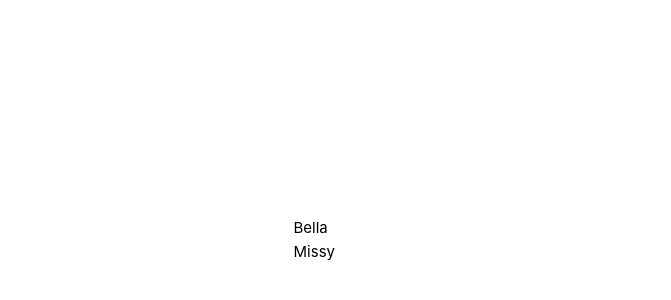
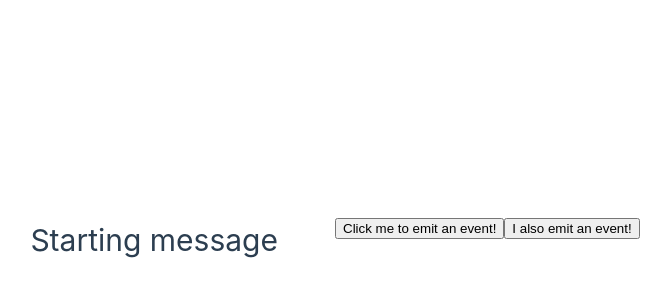
Before and after one commit to JasonXBOptel/vue_fullstack, a Vue app: page / in a window 1280 px wide. Shown: the part 160-460 px from the top of the page, without its empty margins (305-976 px from the left). Built offline with nearby package versions, Linux system fonts and the light colour scheme.

Commit message:
Options API: Event emit with arguments

```diff
--- a/src/App.vue
+++ b/src/App.vue
@@ -1,10 +1,19 @@
-<script setup>
-import { ref } from "vue";
+<script>
 import CustomComp from "./split/CustomComp.vue";
-let var1 = ref("Bella");
-let var2 = ref("Missy");
+export default {
+  components: { CustomComp },
+  data() {
+    return { msg: "Starting message" };
+  },
+  methods: {
+    changeMsg(n) {
+      this.msg = "Event was emitted, and passed this value: " + n;
+    },
+  },
+};
 </script>
+
 <template>
-  <CustomComp :parsedData="var1" :filtered-data="var2" />
+  <h1>{{ msg }}</h1>
+  <CustomComp @signalFlare="changeMsg" />
 </template>
-<style src="./split/style.css"></style>
--- a/src/split/CustomComp.vue
+++ b/src/split/CustomComp.vue
@@ -1,16 +1,16 @@
-<script setup>
-// import { toRefs } from "vue";
-// Notice how we use filteredData here in the child component
-// Not filtered-data which we used in App.vue
-const props = defineProps(["parsedData", "filteredData"]);
+<script>
+export default {
+  emits: ["signalFlare"],
+  methods: {
+    clickHandler() {
+      this.$emit("signalFlare", 10); // this.$emit within <script>
+    },
+  },
+};
 </script>
 <template>
   <section>
-    <p>{{ props.parsedData }}</p>
-    <p>{{ props.filteredData }}</p>
+    <button @click="clickHandler">Click me to emit an event!</button>
+    <button @click="$emit('signalFlare', 99)">I also emit an event!</button>
   </section>
 </template>
-
-<!-- <style>
-
-</style> -->
--- a/src/split/style.css
+++ b/src/split/style.css
@@ -1,9 +1,11 @@
 section {
   display: flex;
   flex-direction: column;
-  /* color: blue; */
+  margin-top: 1rem;
+  gap: 0.5rem;
+  font-size: 2rem;
 }
 
 p {
-  color: black
+  color: black;
 }
```
